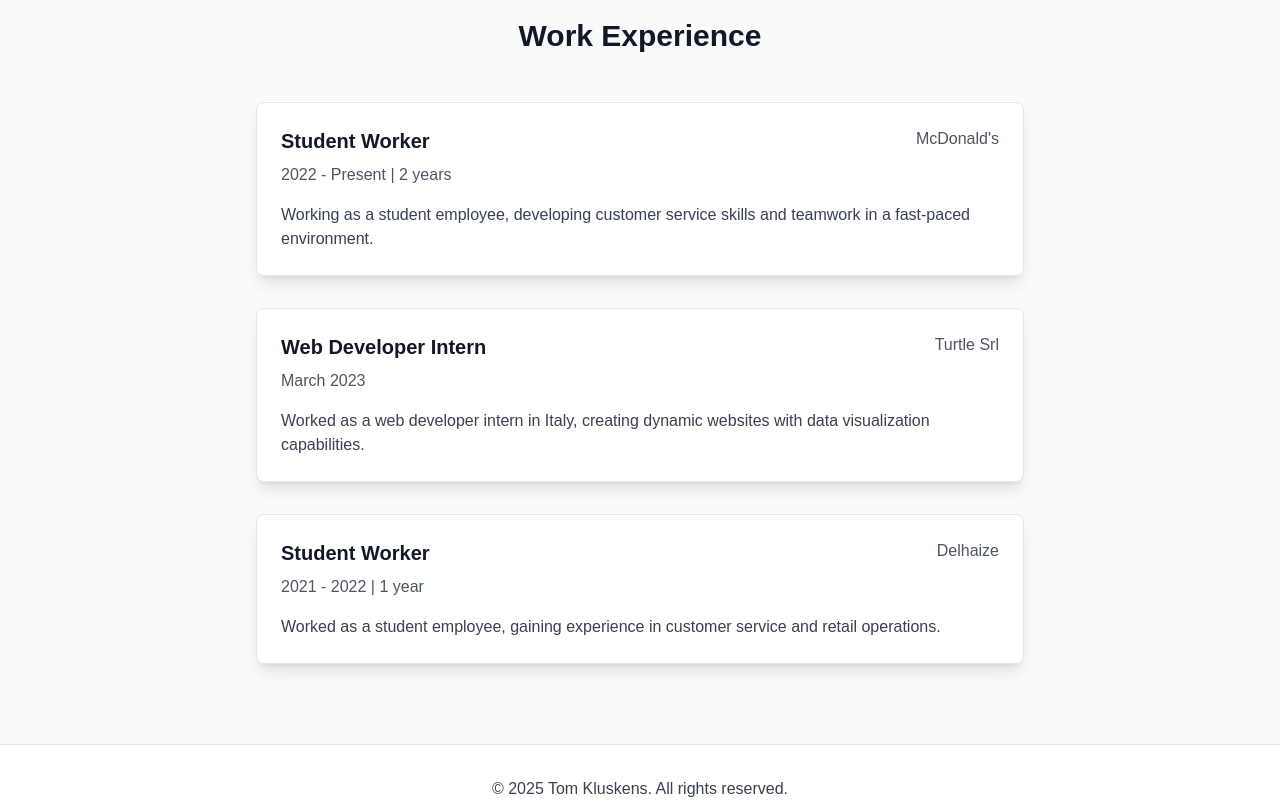
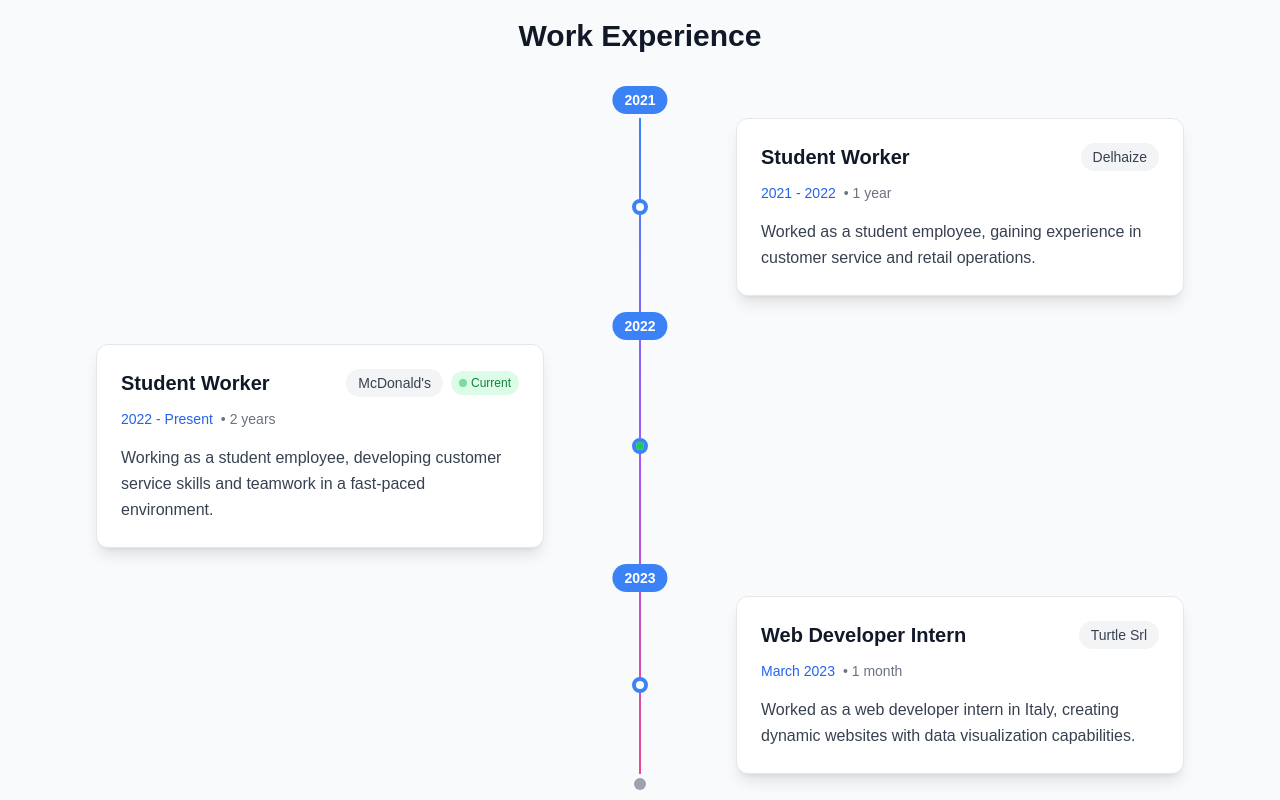
Before and after one commit to TKluskens/portfolio, a Next.js app: page / in a window 1280 px wide. Shown: the part 5120-5920 px from the top of the page. Built offline with nearby package versions, Linux system fonts and the light colour scheme.

Commit message:
Work Experience updated

```diff
--- a/src/components/Experience.tsx
+++ b/src/components/Experience.tsx
@@ -34,35 +34,44 @@ const Experience = () => {
       }
     };
   }, []);
-
   const experiences = [
     {
       title: "Student Worker",
       company: "McDonald's",
-      period: "2022 - Present | 2 years",
+      period: "2022 - Present",
+      duration: "2 years",
       description:
         "Working as a student employee, developing customer service skills and teamwork in a fast-paced environment.",
+      year: "2022",
+      isOngoing: true,
     },
     {
       title: "Web Developer Intern",
       company: "Turtle Srl",
       period: "March 2023",
+      duration: "1 month",
       description:
         "Worked as a web developer intern in Italy, creating dynamic websites with data visualization capabilities.",
+      year: "2023",
+      isOngoing: false,
     },
     {
       title: "Student Worker",
       company: "Delhaize",
-      period: "2021 - 2022 | 1 year",
+      period: "2021 - 2022",
+      duration: "1 year",
       description:
         "Worked as a student employee, gaining experience in customer service and retail operations.",
+      year: "2021",
+      isOngoing: false,
     },
-  ];
+  ].sort((a, b) => parseInt(a.year) - parseInt(b.year)); // Sort by year, oldest first (chronological)
+
   return (
     <section id="experience" className="py-20 bg-gray-50 dark:bg-gray-900 transition-colors duration-300" ref={sectionRef}>
       <div className="container mx-auto px-6">
         <h2
-          className="text-3xl font-bold mb-12 text-center text-gray-900 dark:text-white"
+          className="text-3xl font-bold mb-16 text-center text-gray-900 dark:text-white"
           style={
             isVisible
               ? {
@@ -74,32 +83,91 @@ const Experience = () => {
         >
           Work Experience
         </h2>
-        <div className="max-w-3xl mx-auto space-y-8">
+
+        {/* Timeline Container */}
+        <div className="max-w-6xl mx-auto relative">
+          {/* Vertical Timeline Line */}
+          <div className="absolute left-1/2 transform -translate-x-1/2 w-0.5 h-full bg-gradient-to-b from-blue-500 via-purple-500 to-pink-500 hidden md:block"></div>
+
+          {/* Timeline Items */}
+          <div className="space-y-12">
             {experiences.map((exp, index) => (
               <div
                 key={index}
-              className="bg-white dark:bg-gray-800 border border-gray-200 dark:border-gray-700 p-6 rounded-lg shadow-lg hover:shadow-xl transition-all duration-300"
+                className={`flex flex-col md:flex-row items-center relative ${
+                  index % 2 === 0 ? 'md:flex-row-reverse' : ''
+                }`}
                 style={
                   isVisible
                     ? {
                         opacity: 0,
-                      animation: `fadeIn 1s ease forwards ${index * 500}ms`,
+                        animation: `fadeIn 1s ease forwards ${index * 300}ms`,
                       }
                     : { opacity: 0 }
                 }
               >
-              <div className="flex flex-col md:flex-row justify-between mb-2">
-                <h3 className="text-xl font-bold text-gray-900 dark:text-white">{exp.title}</h3>
-                <span className="text-gray-600 dark:text-gray-300">
+                {/* Timeline Dot */}
+                <div className="absolute left-1/2 transform -translate-x-1/2 w-4 h-4 bg-white dark:bg-gray-800 border-4 border-blue-500 rounded-full z-10 hidden md:block">
+                  {exp.isOngoing && (
+                    <div className="absolute inset-0 bg-green-500 rounded-full animate-pulse"></div>
+                  )}
+                </div>
+
+                {/* Year Badge */}
+                <div className="absolute left-1/2 transform -translate-x-1/2 -top-8 bg-blue-500 text-white px-3 py-1 rounded-full text-sm font-bold hidden md:block">
+                  {exp.year}
+                </div>
+
+                {/* Experience Card */}
+                <div className={`w-full md:w-5/12 ${index % 2 === 0 ? 'md:pr-8' : 'md:pl-8'}`}>
+                  <div className="bg-white dark:bg-gray-800 border border-gray-200 dark:border-gray-700 p-6 rounded-xl shadow-lg hover:shadow-2xl transition-all duration-300 group">
+                    {/* Mobile Year Badge */}
+                    <div className="md:hidden bg-blue-500 text-white px-3 py-1 rounded-full text-sm font-bold inline-block mb-4">
+                      {exp.year}
+                    </div>
+
+                    {/* Card Header */}
+                    <div className="flex flex-col sm:flex-row justify-between items-start mb-3">
+                      <h3 className="text-xl font-bold text-gray-900 dark:text-white group-hover:text-blue-500 dark:group-hover:text-blue-400 transition-colors">
+                        {exp.title}
+                      </h3>
+                      <div className="flex items-center gap-2 mt-2 sm:mt-0">
+                        <span className="bg-gray-100 dark:bg-gray-700 text-gray-700 dark:text-gray-300 px-3 py-1 rounded-full text-sm font-medium">
                           {exp.company}
                         </span>
+                        {exp.isOngoing && (
+                          <span className="bg-green-100 dark:bg-green-900 text-green-700 dark:text-green-300 px-2 py-1 rounded-full text-xs font-medium flex items-center gap-1">
+                            <div className="w-2 h-2 bg-green-500 rounded-full animate-pulse"></div>
+                            Current
+                          </span>
+                        )}
                       </div>
-              <p className="text-gray-600 dark:text-gray-300 mb-4">
+                    </div>
+
+                    {/* Period and Duration */}
+                    <div className="flex flex-wrap gap-2 mb-4">
+                      <span className="text-blue-600 dark:text-blue-400 font-medium text-sm">
                         {exp.period}
+                      </span>
+                      <span className="text-gray-500 dark:text-gray-400 text-sm">
+                        • {exp.duration}
+                      </span>
+                    </div>
+
+                    {/* Description */}
+                    <p className="text-gray-700 dark:text-gray-300 leading-relaxed">
+                      {exp.description}
                     </p>
-              <p className="text-gray-700 dark:text-gray-300">{exp.description}</p>
                   </div>
+                </div>
+
+                {/* Spacer for the other side */}
+                <div className="hidden md:block w-5/12"></div>              </div>
             ))}
+          </div>
+
+          {/* Timeline End Dot */}
+          <div className="absolute left-1/2 transform -translate-x-1/2 -bottom-4 w-3 h-3 bg-gray-400 dark:bg-gray-600 rounded-full hidden md:block"></div>
         </div>
       </div>
     </section>
```
Lines whose indentation alone changed are shown as unchanged.
